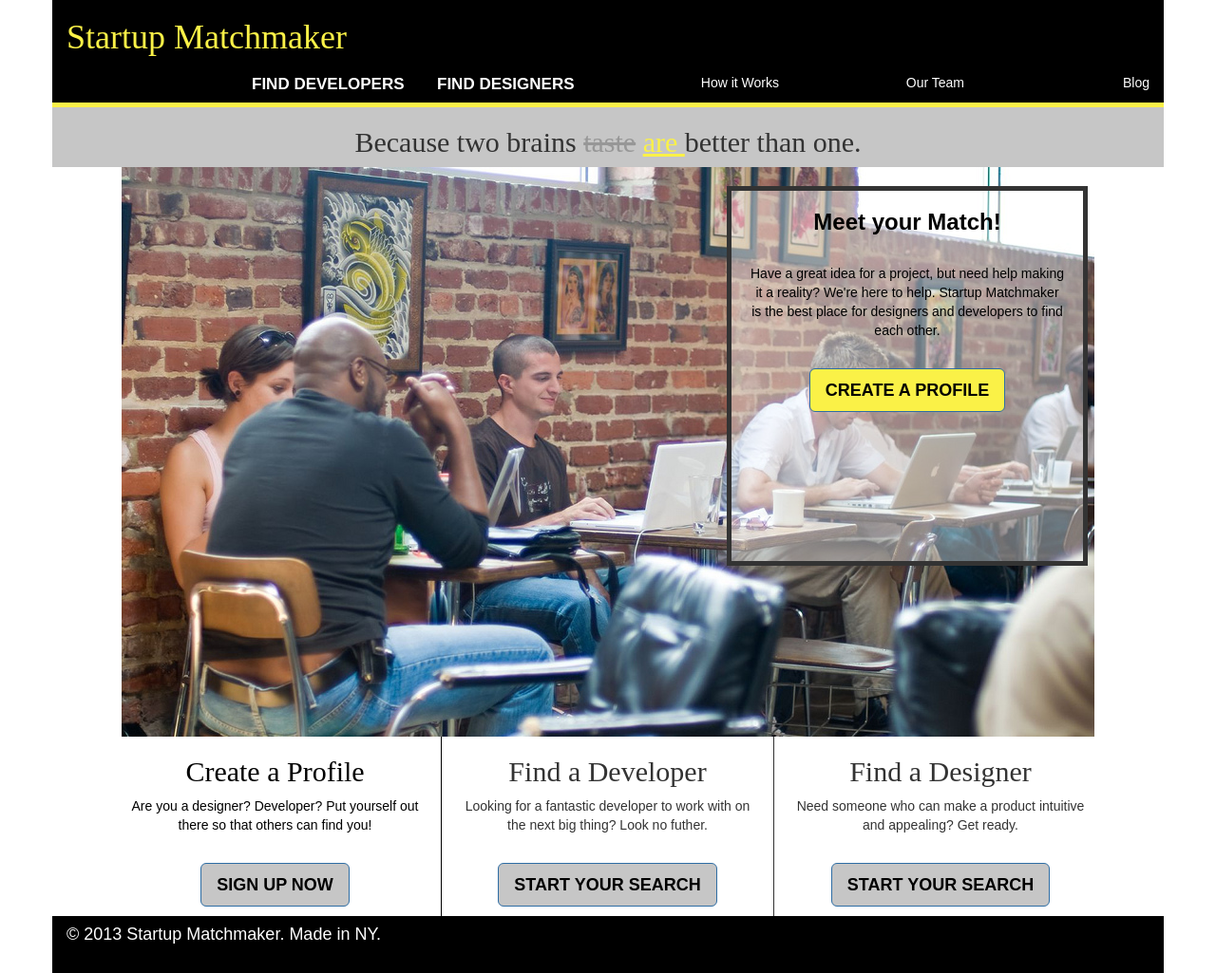
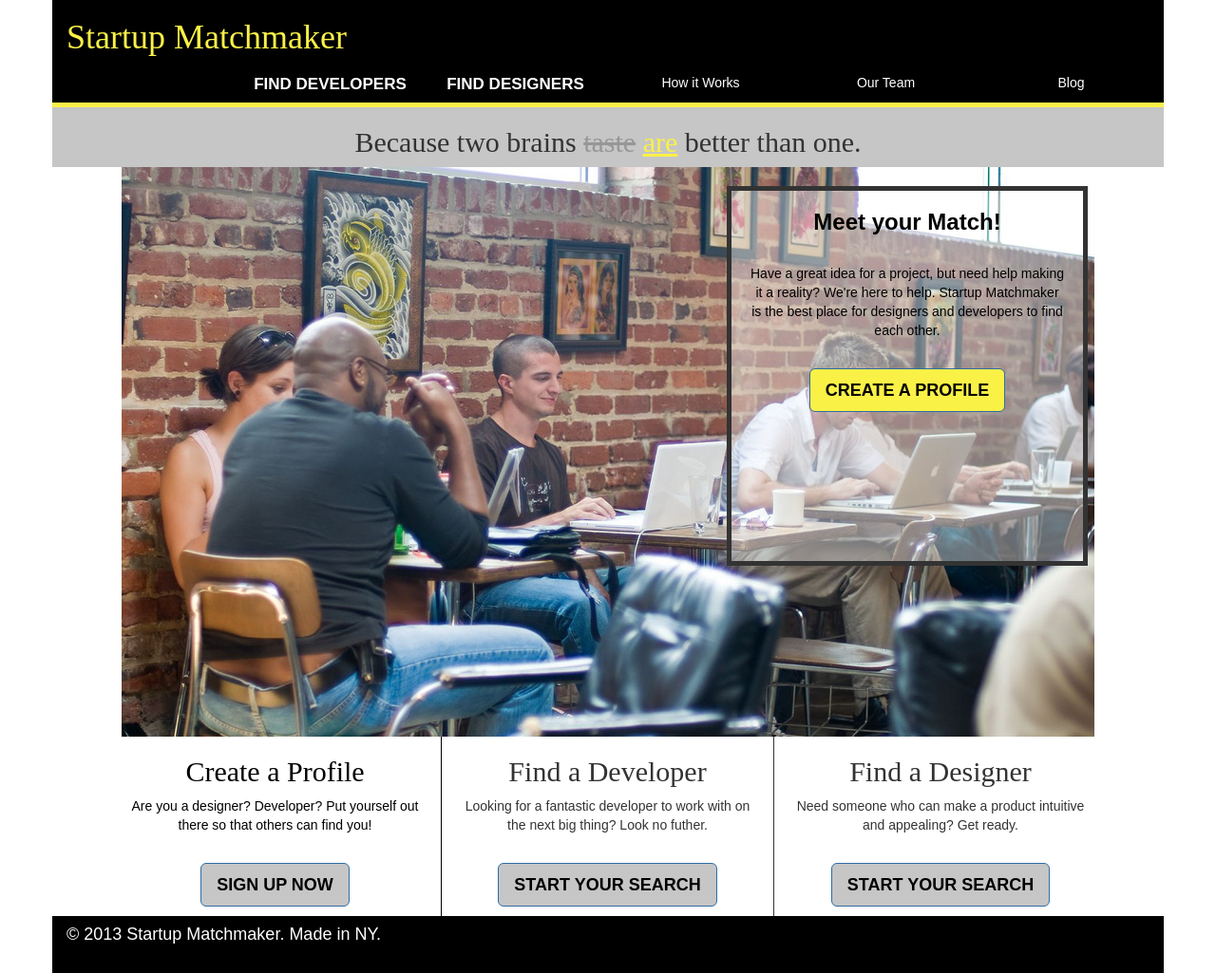
Before and after one commit to mlunalover/startup_matchmaker_page, a plain HTML site: page index.html in a window 1280 px wide. Shown: the whole page at 95% size. Drawn offline with nearby package versions, Linux system fonts and the light colour scheme.

Commit message:
final changes

```diff
--- a/css/style.css
+++ b/css/style.css
@@ -15,13 +15,13 @@ body {
   background-color: RGBA(0, 0, 0, 1);
   color: white;
   font-size: 10px;
-  text-align: right;
+  text-align: center;
 }
 
 .big-navi-font  {
   font-weight: bold;
   text-transform: uppercase;
-  text-align: left;
+  /*text-align: left;*/
   text-decoration: none;
   /*margin-left: 30px;*/
   font-size: 17px;
@@ -29,7 +29,8 @@ body {
 }
 
 .lil-navi {
-  font-size: 15px;
+  font-size: 20px;
+  font-weight: bold;
 }
 
 a:link {
@@ -50,6 +51,7 @@ a:hover {
   text-align: center;
   background-color: RGBA(198, 198, 198, 1);
   font-family: serif;
+  font-weight: bold;
 }
 
 .taste  {
--- a/index.html
+++ b/index.html
@@ -30,15 +30,16 @@
           <h5 class="big-navi-font"><a href="#">Find Designers</a></h5>
         </div>
         <div class="col-md-2 lil-navi">
-          <h5>How it Works</h5>
+          <h5><a href="#">How it Works</a></h5>
         </div>
         <div class="col-md-2 lil-navi">
-          <h5>Our Team</h5>
+          <h5><a href="#">Our Team</a></h5>
         </div>
         <div class="col-md-2 lil-navi">
-          <h5>Blog</h5>
+          <h5><a href="#">Blog</a></h5>
         </div>
       </div>
+
       <div class="row hr-top">
         <div class="col-md-12">
 
@@ -46,7 +47,7 @@
       </div>
       <div class="row head-line">
         <div class="col-md-12">
-          <h2>Because two brains <span class="taste">taste</span> <span class="are"> are </span> better than one.</h2>
+          <h2>Because two brains <span class="taste">taste</span> <span class="are"> are</span> better than one.</h2>
         </div>
       </div>
 
```
